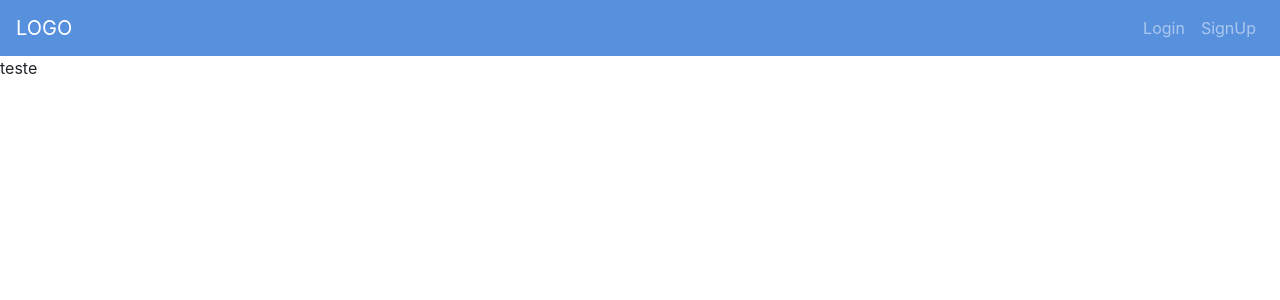
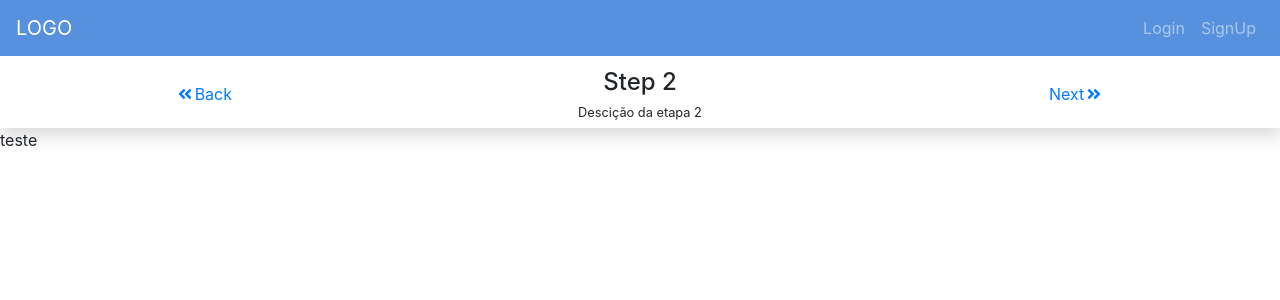
Before and after one commit to luluanacarla/gift-list, a React (Create React App) app: page / in a window 1280 px wide. Shown: the top 300 px of the page. Built offline with nearby package versions, Linux system fonts and the light colour scheme.

Commit message:
feat(subHeader): Add subHeader

```diff
--- a/src/App.js
+++ b/src/App.js
@@ -2,6 +2,7 @@ import React from 'react';
 import Header from './layouts/Header';
 import { library } from '@fortawesome/fontawesome-svg-core';
 import { fas } from '@fortawesome/free-solid-svg-icons';
+import SubHeader from './layouts/SubHeader';
 
 library.add(fas);
 
@@ -9,6 +10,7 @@ function App() {
   return (
     <div id="content" className="app-content box-shadow-z0" role="main">
       <Header />
+      <SubHeader />
       <div id="view" className="app-body">
         teste
       </div>
--- a/src/assets/customization/_utils.scss
+++ b/src/assets/customization/_utils.scss
@@ -1,3 +1,13 @@
 .blue-header {
-    background-color: $blue-header
+  background-color: $blue-header
 }
+
+.gray-subheader {
+  background-color: $gray;
+}
+
+.text-subheader {
+  display: inline-block;
+  vertical-align: middle;
+  line-height: normal;
+}
--- a/src/assets/customization/_variables.scss
+++ b/src/assets/customization/_variables.scss
@@ -1,8 +1,9 @@
 //colors
 $blue-header: #5790DD !default;
 $white: #ffffff !default;
+$gray: #E9E9E9;
 
-$app-header-height: 5.5rem !default;
+$app-header-height: 4.5rem !default;
 
 $navbar-height: 5.5rem !default;
 $navbar-md-height: 6rem !default;
--- a/src/assets/layout/_app.scss
+++ b/src/assets/layout/_app.scss
@@ -12,3 +12,10 @@ body {
   position: relative;
   min-height: 100vh;
 }
+
+.app-header {
+  margin: inherit;
+  z-index: 1020;
+  height: $app-header-height;
+  line-height: $app-header-height;
+}
--- /dev/null
+++ b/src/layouts/SubHeader.js
@@ -0,0 +1,47 @@
+import React, { Component } from 'react';
+import { Row, Col } from 'reactstrap';
+import { FontAwesomeIcon } from '@fortawesome/react-fontawesome';
+
+class SubHeader extends Component {
+  constructor(props) {
+    super(props);
+
+    this.toggle = this.toggle.bind(this);
+    this.state = {
+      isOpen: false,
+    };
+  }
+  toggle() {
+    this.setState({
+      isOpen: !this.state.isOpen,
+    });
+  }
+  render() {
+    return (
+      <div className="app-header blue shadow text-center">
+        <Row>
+          <Col>
+            <button className="btn btn-link text-subheader">
+              <FontAwesomeIcon icon={'angle-double-left'} fixedWidth />
+              Back
+            </button>
+          </Col>
+          <Col>
+            <div className="text-subheader">
+              <h4>Step 2</h4>
+              <small className="d-block">Descição da etapa 2</small>
+            </div>
+          </Col>
+          <Col>
+            <button className="btn btn-link text-subheader">
+              Next
+              <FontAwesomeIcon icon={'angle-double-right'} fixedWidth />
+            </button>
+          </Col>
+        </Row>
+      </div>
+    );
+  }
+}
+
+export default SubHeader;
```
